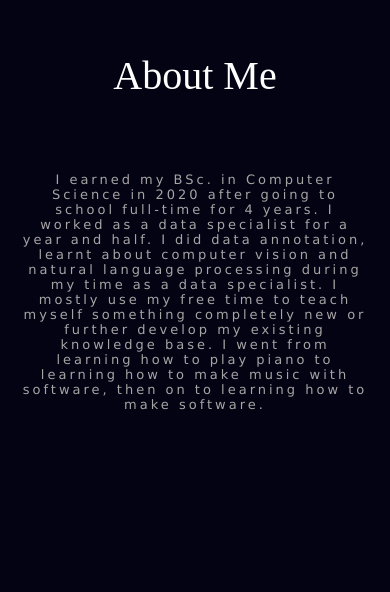
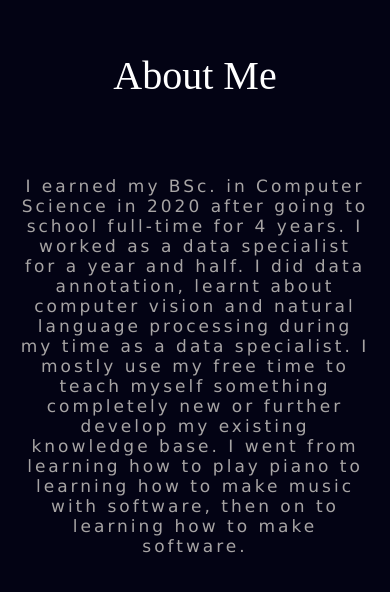
Before and after one commit to TICA-RTG/portfolio, a React (Create React App) app in the folder portfolio/: page / in a window 390 px wide. Shown: the part 1827-2419 px from the top of the page. Built offline with nearby package versions, Linux system fonts and the light colour scheme.

Commit message:
theme change2

```diff
--- a/portfolio/src/index.css
+++ b/portfolio/src/index.css
@@ -300,7 +300,7 @@ h3 {
   }
   .bio p {
     text-align:center;
-    font-size: 13px;
+    font-size: 17px;
     padding: 20px;
   }
 
```
